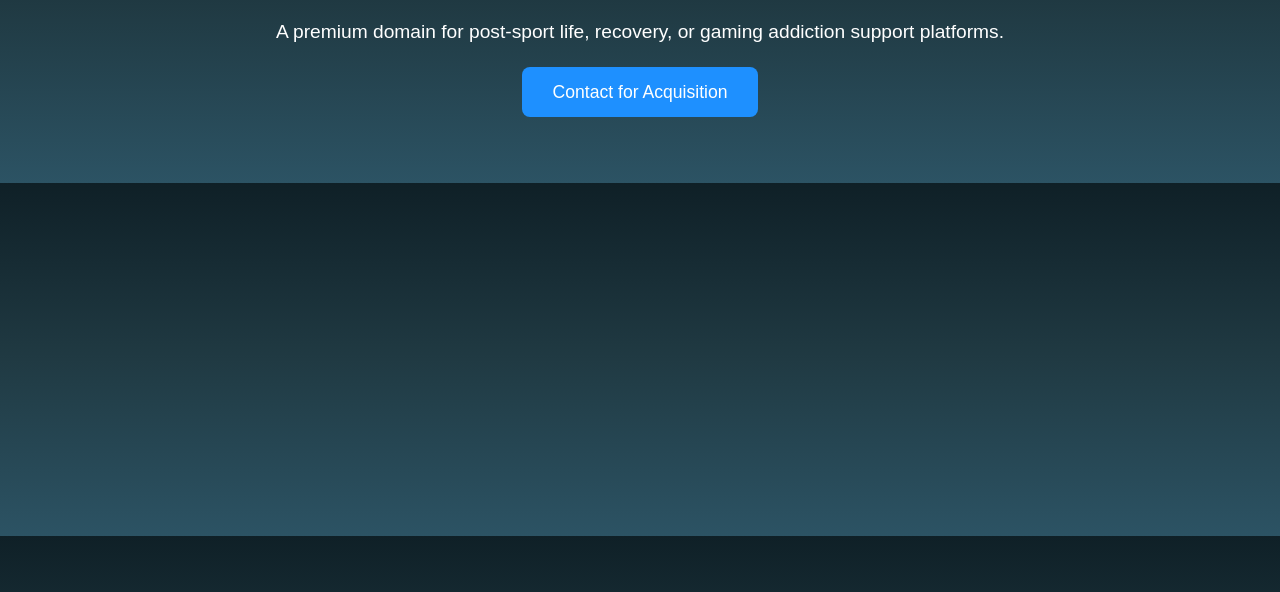
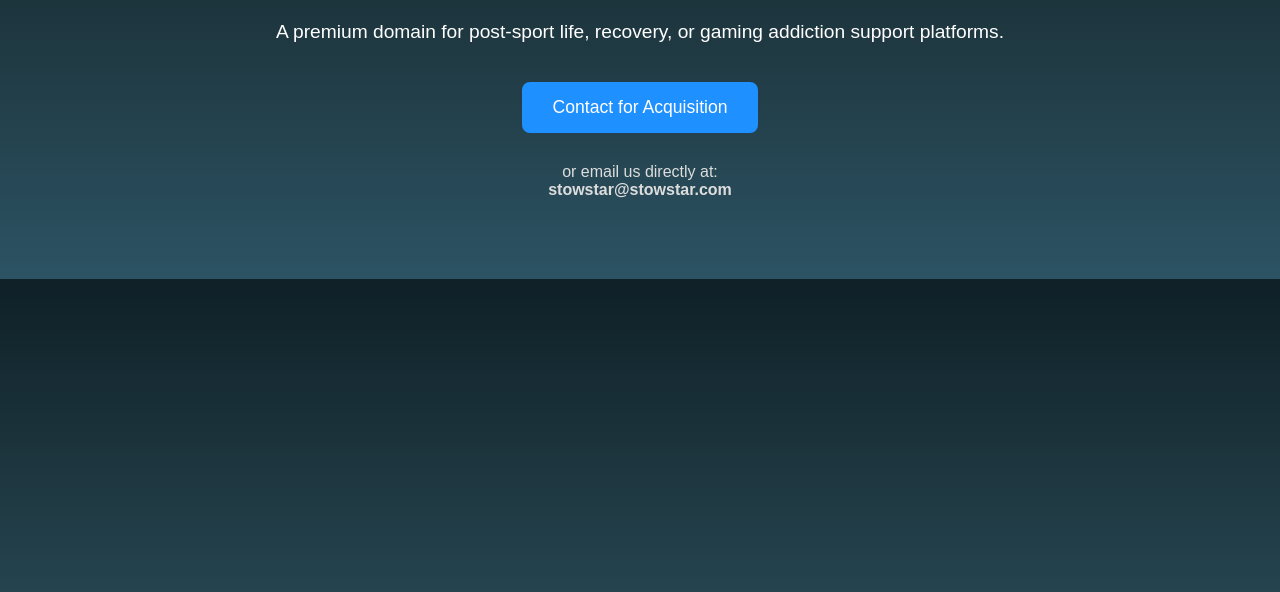
Before and after one commit to NetChroma/after-game, a plain HTML site: page index.html in a window 1280 px wide. Shown: the part 170-762 px from the top of the page. Drawn offline with Linux system fonts and the light colour scheme.

Commit message:
index.html

```diff
--- a/index.html
+++ b/index.html
@@ -2,16 +2,16 @@
 <html lang="en">
 <head>
   <meta charset="UTF-8" />
-    <meta name="viewport" content="width=device-width, initial-scale=1.0"/>
+  <meta name="viewport" content="width=device-width, initial-scale=1.0" />
   <title>After-Game</title>
   <style>
     body {
-            background: linear-gradient(to bottom, #0f2027, #203a43, #2c5364);
-            font-family: Arial, sans-serif;
-            color: white;
       margin: 0;
       padding: 0;
+      font-family: Arial, sans-serif;
       text-align: center;
+      background: linear-gradient(to bottom, #0f2027, #203a43, #2c5364);
+      color: white;
     }
     .container {
       padding: 80px 20px;
@@ -28,13 +28,19 @@
       background: #1e90ff;
       color: white;
       padding: 15px 30px;
+      font-size: 1.1em;
       text-decoration: none;
-            font-size: 1.1em;
       border-radius: 8px;
+      display: inline-block;
       transition: background 0.3s ease;
     }
     .btn:hover {
       background: #63b3ed;
+    }
+    .email {
+      margin-top: 30px;
+      font-size: 1em;
+      color: #dddddd;
     }
   </style>
 </head>
@@ -45,6 +51,10 @@
     <a href="mailto:stowstar@stowstar.com?subject=Domain Inquiry - after-game.com" class="btn">
       Contact for Acquisition
     </a>
+    <div class="email">
+      or email us directly at: <br />
+      <strong>stowstar@stowstar.com</strong>
+    </div>
   </div>
 </body>
 </html>
```
Lines whose indentation alone changed are shown as unchanged.
